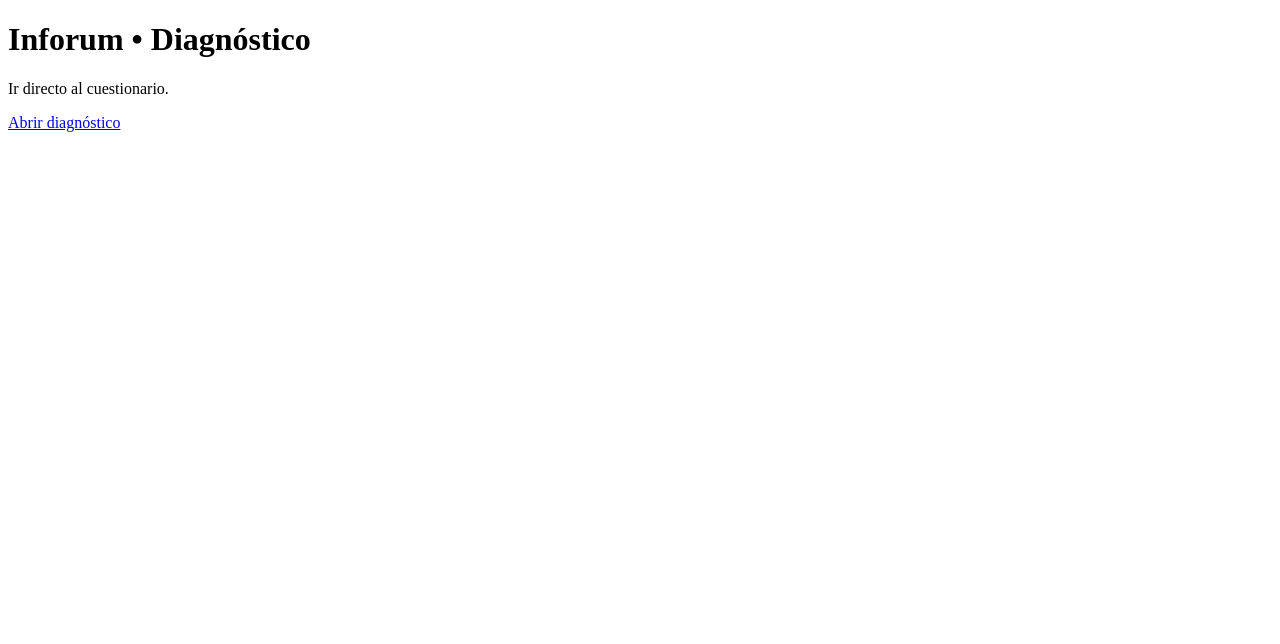
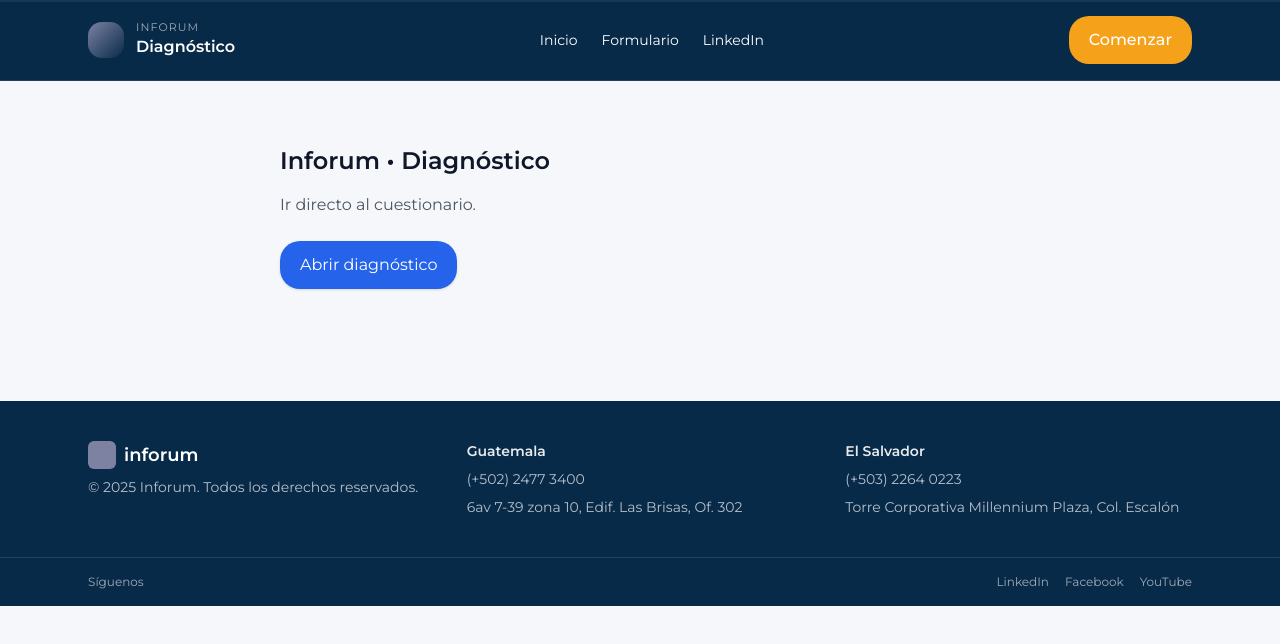
Before and after one commit to grupoinforum/inforum-diagnostico, a Next.js app in the folder inforum-diagnostico/: page / in a window 1280 px wide. Shown: the top 644 px of the page. Built offline with nearby package versions, Linux system fonts and the light colour scheme.

Commit message:
Update layout.tsx

```diff
--- a/inforum-diagnostico/app/layout.tsx
+++ b/inforum-diagnostico/app/layout.tsx
@@ -1,14 +1,76 @@
+import "./globals.css";
+import { Montserrat } from "next/font/google";
+
+const montserrat = Montserrat({
+  subsets: ["latin"],
+  weight: ["400","500","600","700","800"],
+});
 
 export const metadata = {
-  title: "Diagnóstico • Grupo Inforum",
-  description: "Cuestionario de diagnóstico para Radiografía de Software de Gestión Empresarial",
+  title: "Diagnóstico • Inforum",
+  description: "Cuestionario de diagnóstico",
 };
 
 export default function RootLayout({ children }: { children: React.ReactNode }) {
   return (
     <html lang="es">
-      <body className="min-h-dvh antialiased">
-        {children}
+      <body className={`min-h-dvh antialiased bg-brand-bg text-slate-900 ${montserrat.className}`}>
+        {/* HEADER estilo 2 */}
+        <header className="sticky top-0 z-20 bg-brand-navy text-white border-b border-white/10 shadow-header">
+          <div className="mx-auto max-w-6xl px-6 py-4 flex items-center justify-between">
+            <div className="flex items-center gap-3">
+              {/* Reemplaza por tu logo real en /public/logo-inforum.svg */}
+              <div className="size-9 rounded-xl bg-gradient-to-br from-brand-slate to-brand-navy" />
+              <div className="leading-tight">
+                <p className="text-[11px] uppercase tracking-widest text-white/60">Inforum</p>
+                <h1 className="text-base font-semibold">Diagnóstico</h1>
+              </div>
+            </div>
+            <nav className="hidden md:flex items-center gap-6 text-sm">
+              <a href="/" className="hover:text-brand-orange transition">Inicio</a>
+              <a href="/diagnostico" className="hover:text-brand-orange transition">Formulario</a>
+              <a href="https://www.linkedin.com/company/grupo-inforum" className="hover:text-brand-orange transition">LinkedIn</a>
+            </nav>
+            <a href="/diagnostico" className="btn-primary hidden sm:inline-flex">Comenzar</a>
+          </div>
+        </header>
+
+        <main className="mx-auto max-w-6xl px-6 py-10">{children}</main>
+
+        {/* FOOTER corporativo */}
+        <footer className="mt-12 bg-brand-navy text-white">
+          <div className="mx-auto max-w-6xl px-6 py-10 grid gap-8 md:grid-cols-2 lg:grid-cols-3">
+            <div className="space-y-2">
+              <div className="flex items-center gap-2">
+                <div className="size-7 rounded-md bg-brand-slate" />
+                <span className="text-lg font-semibold">inforum</span>
+              </div>
+              <p className="text-white/70 text-sm">
+                © {new Date().getFullYear()} Inforum. Todos los derechos reservados.
+              </p>
+            </div>
+            <div className="space-y-2 text-sm">
+              <p className="font-semibold text-white/90">Guatemala</p>
+              <p className="text-white/70">(+502) 2477 3400</p>
+              <p className="text-white/70">6av 7-39 zona 10, Edif. Las Brisas, Of. 302</p>
+            </div>
+            <div className="space-y-2 text-sm">
+              <p className="font-semibold text-white/90">El Salvador</p>
+              <p className="text-white/70">(+503) 2264 0223</p>
+              <p className="text-white/70">Torre Corporativa Millennium Plaza, Col. Escalón</p>
+            </div>
+          </div>
+          <div className="border-t border-white/10">
+            <div className="mx-auto max-w-6xl px-6 py-4 flex items-center justify-between text-xs text-white/60">
+              <span>Síguenos</span>
+              <div className="flex items-center gap-4">
+                <a href="#" className="hover:text-brand-orange">LinkedIn</a>
+                <a href="#" className="hover:text-brand-orange">Facebook</a>
+                <a href="#" className="hover:text-brand-orange">YouTube</a>
+              </div>
+            </div>
+          </div>
+        </footer>
       </body>
     </html>
   );
```
